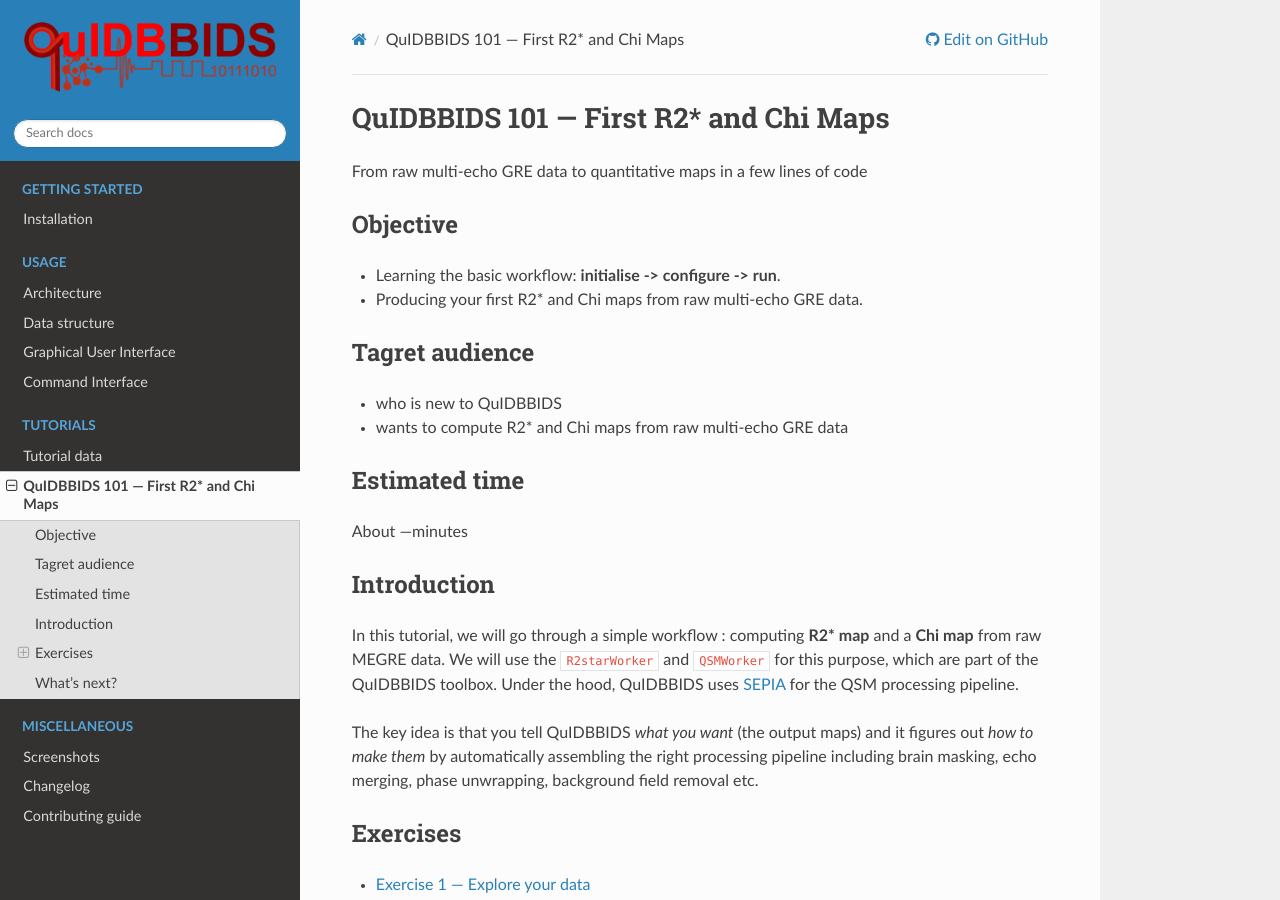
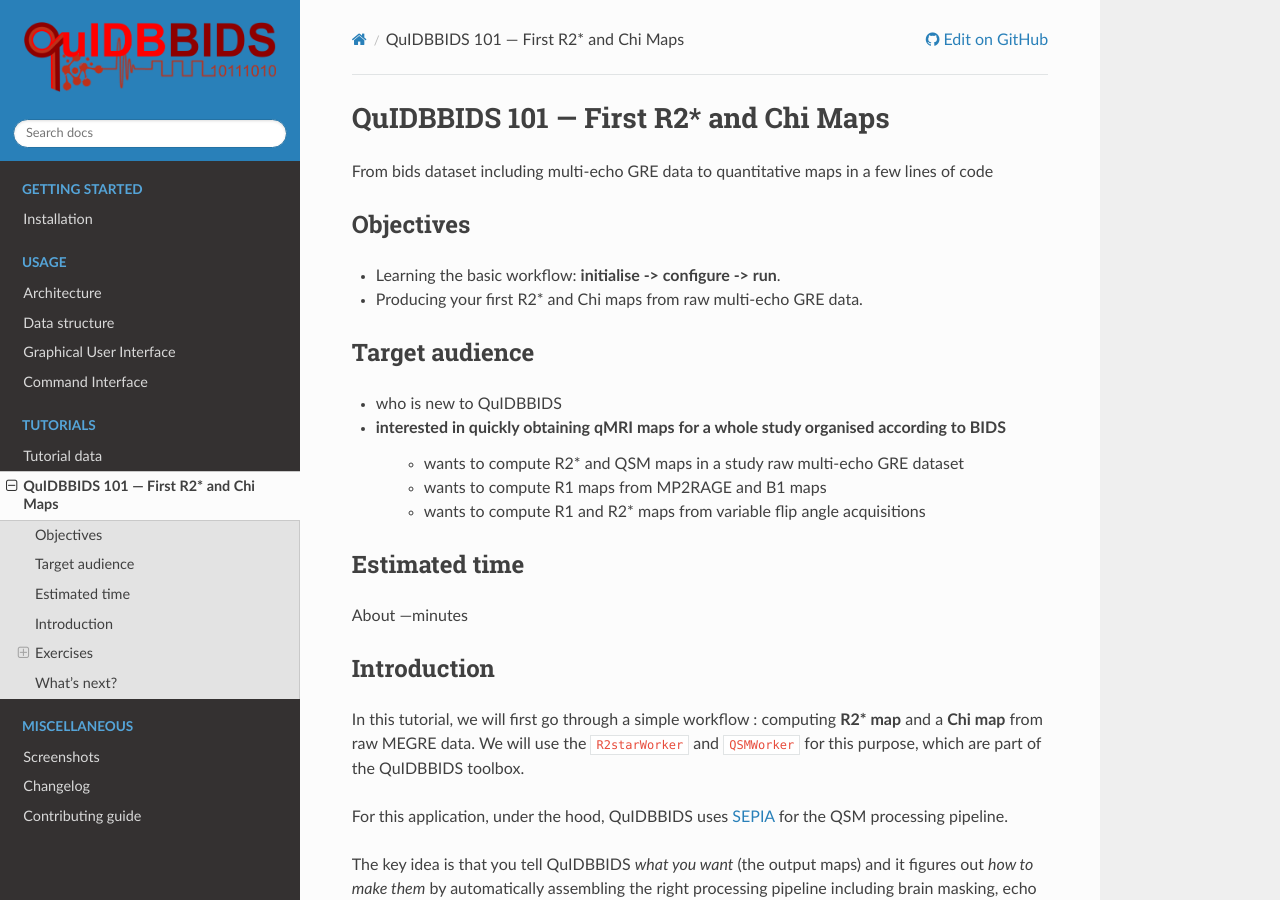
Before and after one commit to Donders-Institute/quidbbids, a Sphinx documentation site: the page built from docs/tutorial/quidbbids_101.rst, in a window 1280 px wide and 900 px high. Built offline with Sphinx 7.4.7 and the Read the Docs theme 3.1.0, drawn with Linux system fonts in a browser that asks for light colours; pages that are not in the unit, such as notebooks, are missing from menus.

Commit message:
Revise QuIDBBIDS 101 tutorial for clarity and detail
Updated tutorial to clarify objectives and target audience. Improved workflow description and added details about R1 and R2* maps.

```diff
--- a/docs/tutorial/quidbbids_101.rst
+++ b/docs/tutorial/quidbbids_101.rst
@@ -1,17 +1,20 @@
 QuIDBBIDS 101 — First R2* and Chi Maps
 =======================================
-From raw multi-echo GRE data to quantitative maps in a few lines of code
+From bids dataset including multi-echo GRE data to quantitative maps in a few lines of code
 
-Objective
+Objectives
 ---------
 
 - Learning the basic workflow: **initialise -> configure -> run**.
 - Producing your first R2* and Chi maps from raw multi-echo GRE data.
 
-Tagret audience
+Target audience
 ---------------
 - who is new to QuIDBBIDS
-- wants to compute R2* and Chi maps from raw multi-echo GRE data
+- interested in quickly obtaining qMRI maps for a whole study organised according to BIDS
+   - wants to compute R2* and QSM maps in a study raw multi-echo GRE dataset
+   - wants to compute R1 maps from MP2RAGE and B1 maps
+   - wants to compute R1 and R2* maps from variable flip angle acquisitions
 
 Estimated time
 ------------------
@@ -19,9 +22,10 @@ About ---minutes
 
 Introduction
 ------------
-In this tutorial, we will go through a simple workflow : computing **R2* map** and a **Chi map** from raw MEGRE data.
+In this tutorial, we will first go through a simple workflow : computing **R2* map** and a **Chi map** from raw MEGRE data.
 We will use the ``R2starWorker`` and ``QSMWorker`` for this purpose, which are part of the QuIDBBIDS toolbox.
-Under the hood, QuIDBBIDS uses `SEPIA <https://sepia-documentation.readthedocs.io>`__ for the QSM processing pipeline.
+
+For this application, under the hood, QuIDBBIDS uses `SEPIA <https://sepia-documentation.readthedocs.io>`__ for the QSM processing pipeline.
 
 The key idea is that you tell QuIDBBIDS *what you want* (the output maps) and it figures out
 *how to make them* by automatically assembling the right processing pipeline including brain masking, echo merging, phase unwrapping,
```
